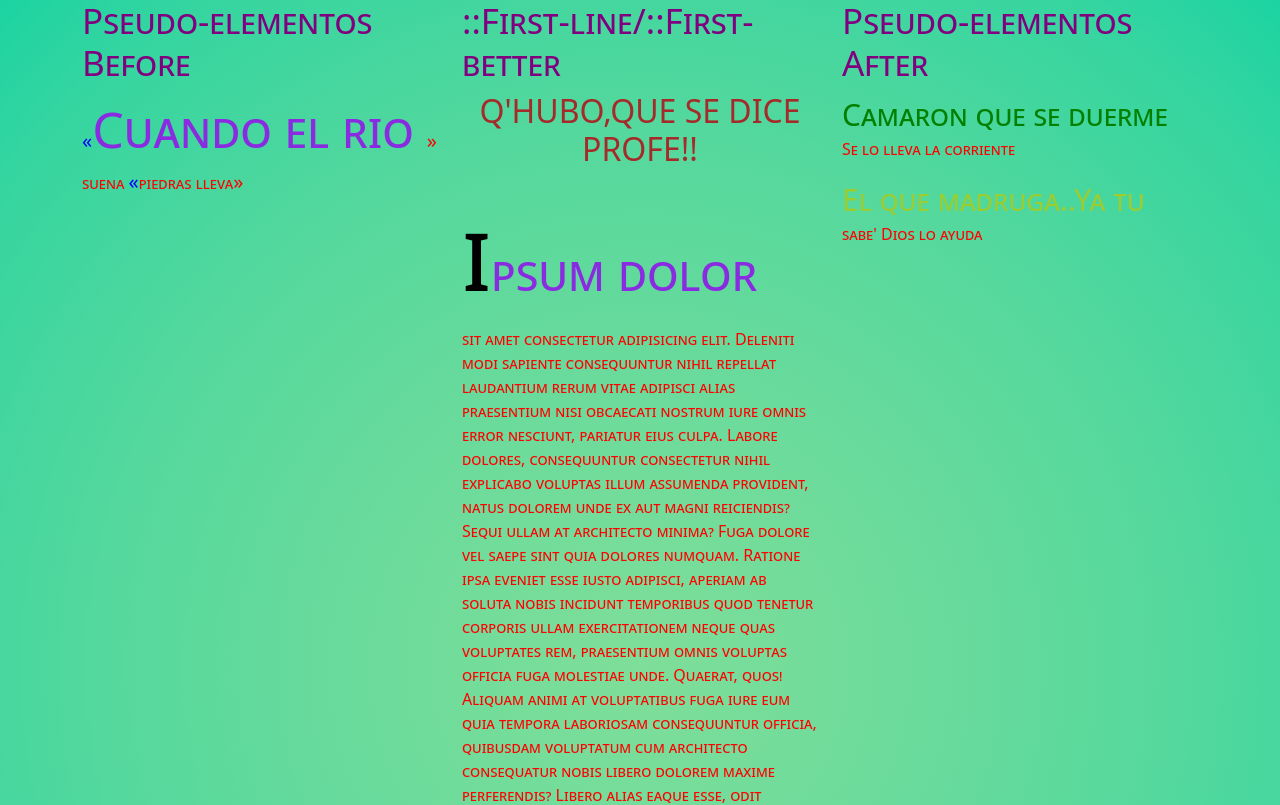
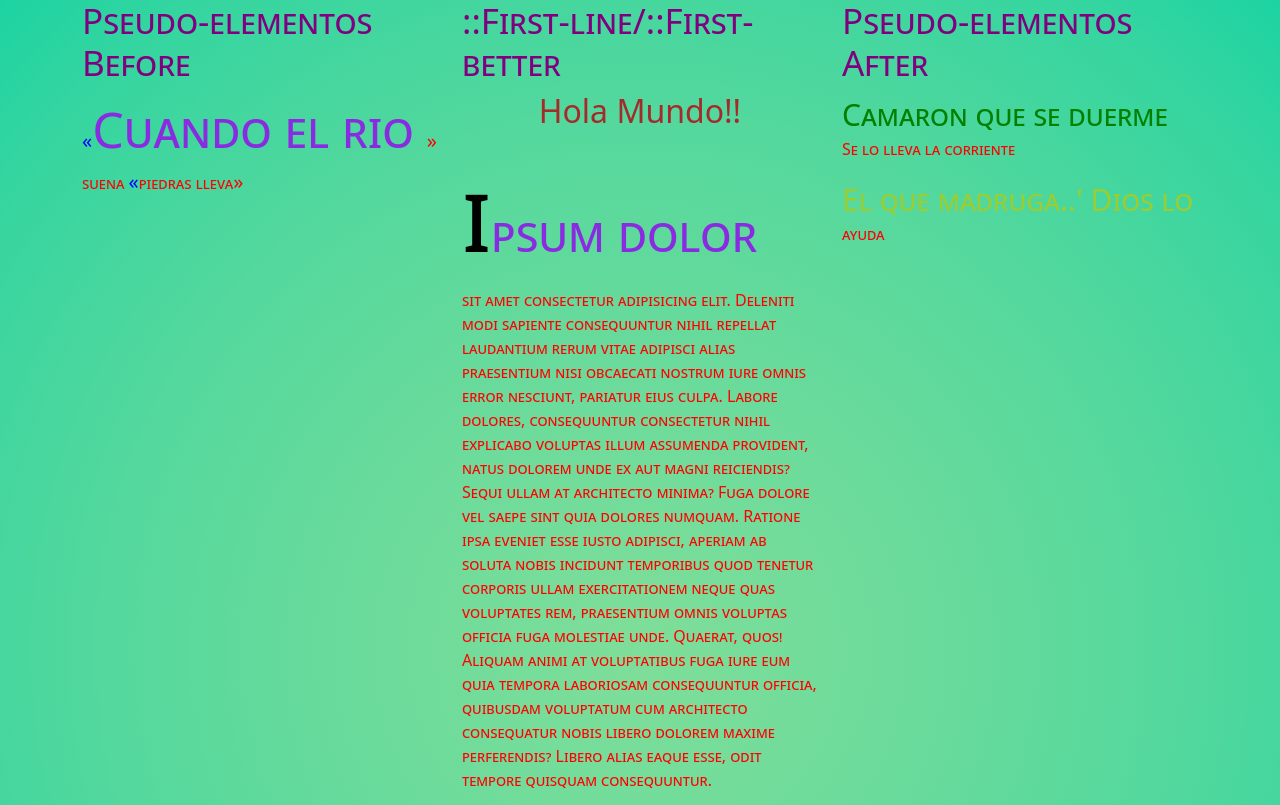
Before and after one commit to gritin5/pagina_pseudo, a plain HTML site: page index.html in a window 1280 px wide. Shown: the top 805 px of the page. Drawn offline with nearby package versions, Linux system fonts and the light colour scheme.

Commit message:
Update index.html

```diff
--- a/index.html
+++ b/index.html
@@ -25,7 +25,7 @@
 
             <div class="col-4">
                 <h1 class="pink">::First-line/::First-better</h1>
-                <h2 class="brown"> Q'HUBO,QUE SE DICE PROFE!!</h2>
+                <h2 class="brown"> Hola Mundo!!</h2>
                 <p class="red"> ipsum dolor sit amet
                     consectetur adipisicing elit. Deleniti modi sapiente consequuntur nihil repellat laudantium rerum vitae adipisci alias praesentium nisi obcaecati nostrum iure omnis error nesciunt, pariatur eius culpa.
                 Labore dolores, consequuntur consectetur nihil explicabo voluptas illum assumenda provident, natus dolorem unde ex aut magni reiciendis? Sequi ullam at architecto minima? Fuga dolore vel saepe sint quia dolores numquam.
@@ -45,7 +45,7 @@
                     Camaron que se duerme
                 </p>
                 <p class="final2">
-                    El que madruga..Ya tu sabe'
+                    El que madruga..'
 
                 </p>
             </div>
```
